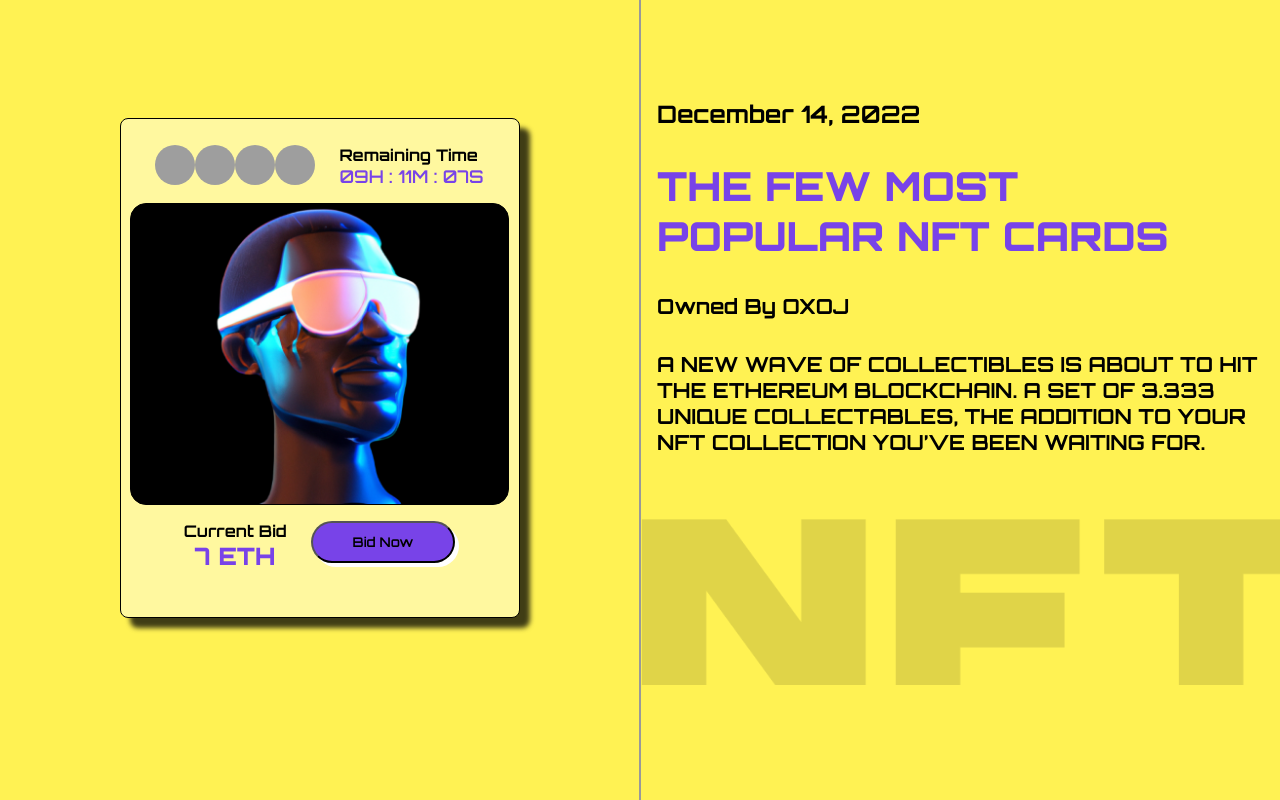
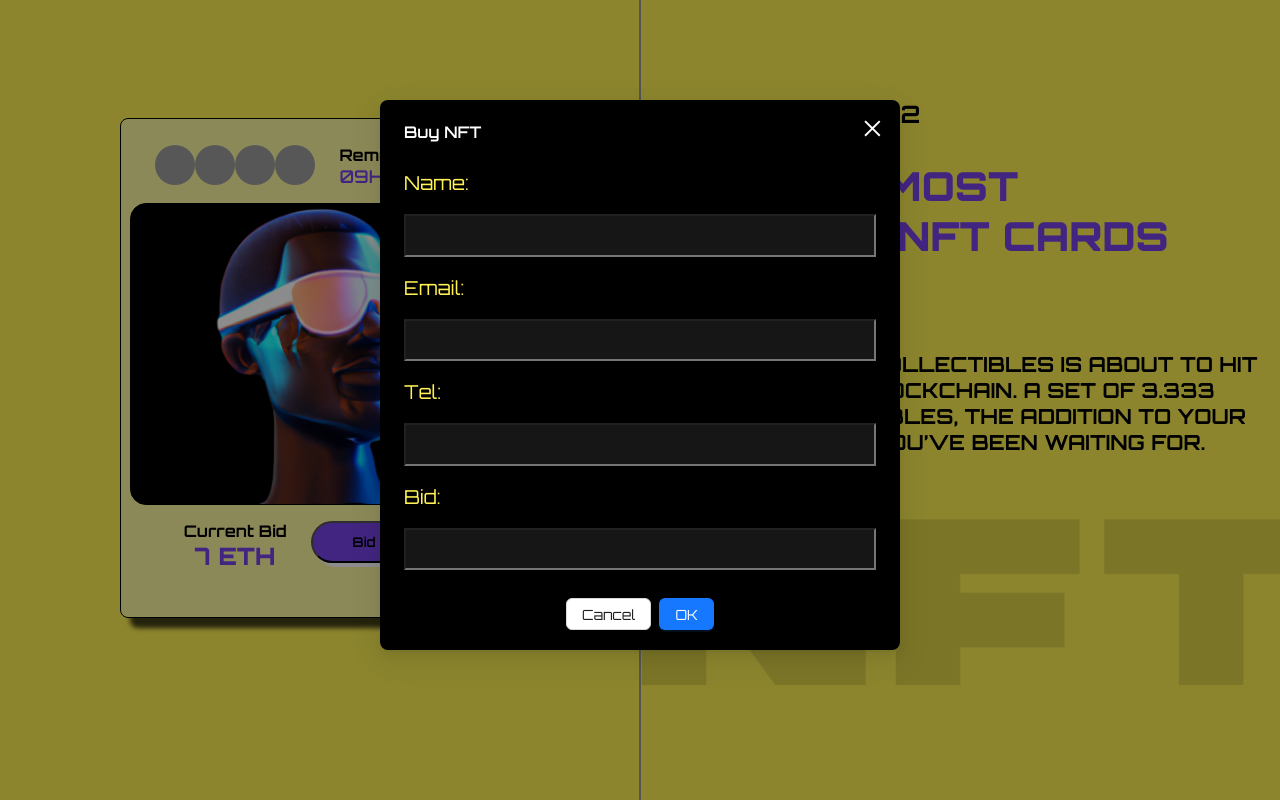
Before and after one commit to fdasabino/nextjs_group_8_app, a Next.js app: page / in a window 1280 px wide. Both pictures are taken after a click on the button "Bid Now". Shown: the part 1776-2576 px from the top of the page. Built offline with nearby package versions, Linux system fonts and the light colour scheme; grey boxes are pictures that could not be loaded.

Commit message:
Implemented modal context globally

```diff
--- a/components/Card/Card.jsx
+++ b/components/Card/Card.jsx
@@ -1,7 +1,7 @@
 import React from "react";
 import Button from "../Button/Button";
 
-const Card = () => {
+const Card = ({ showModal }) => {
   return (
     <div className="card_wrapper">
       <div className="card_header">
@@ -40,7 +40,9 @@ const Card = () => {
           <p>Current Bid</p>
           <p>7 ETH</p>
         </div>
-        <Button buttonType="btnPurple">Bid Now</Button>
+        <Button buttonType="btnPurple" type="button" onClick={showModal}>
+          Bid Now
+        </Button>
       </div>
     </div>
   );
--- a/components/Marketplace/Marketplace.jsx
+++ b/components/Marketplace/Marketplace.jsx
@@ -1,14 +1,19 @@
-import React from "react";
+import { Modal } from "antd";
+import React, { useContext } from "react";
+import { ModalContext } from "../../context/modalContext";
 import Banner from "../Banner/Banner";
 import Card from "../Card/Card";
 
 const Marketplace = () => {
+  const { isModalOpen, showModal, handleOk, handleCancel } =
+    useContext(ModalContext);
+
   return (
     <div id="marketplace">
       <Banner headingType="marketPlace" />
       <section className="marketplace">
         <div className="left">
-          <Card />
+          <Card showModal={showModal} />
         </div>
         <div className="right">
           <div className="right_top">
@@ -29,6 +34,27 @@ const Marketplace = () => {
             <img src="/nft.png" alt="NFT" />
           </div>
         </div>
+        <Modal
+          title="Buy NFT"
+          open={isModalOpen}
+          onOk={handleOk}
+          onCancel={handleCancel}
+          cancelButtonProps={{
+            htmlType: "button",
+          }}
+          okButtonProps={{ htmlType: "button" }}
+        >
+          <form action="">
+            <label htmlFor="Name">Name:</label>
+            <input type="text" />
+            <label htmlFor="Email">Email:</label>
+            <input type="text" />
+            <label htmlFor="Phone">Tel:</label>
+            <input type="text" />
+            <label htmlFor="Bid">Bid:</label>
+            <input type="number" min="0" />
+          </form>
+        </Modal>
       </section>
     </div>
   );
--- /dev/null
+++ b/context/modalContext.js
@@ -0,0 +1,26 @@
+import { createContext, useState } from "react";
+
+export const ModalContext = createContext();
+export const ModalContextProvider = ({ children }) => {
+  const [isModalOpen, setIsModalOpen] = useState(false);
+
+  const showModal = () => {
+    setIsModalOpen(true);
+  };
+
+  const handleOk = (e) => {
+    setIsModalOpen(false);
+  };
+
+  const handleCancel = () => {
+    setIsModalOpen(false);
+  };
+
+  return (
+    <ModalContext.Provider
+      value={{ isModalOpen, showModal, handleOk, handleCancel }}
+    >
+      {children}
+    </ModalContext.Provider>
+  );
+};
--- a/pages/_app.js
+++ b/pages/_app.js
@@ -1,5 +1,3 @@
-/** @format */
-
 import "../styles/globals.scss";
 import "../styles/Button.scss";
 import "../styles/Navbar.scss";
@@ -9,10 +7,12 @@ import "../styles/Gallery.scss";
 import "../styles/Card.scss";
 import "../styles/Marketplace.scss";
 import "react-responsive-carousel/lib/styles/carousel.min.css";
+import { ModalContextProvider } from "../context/modalContext";
 
-export default function App({
-	Component,
-	pageProps,
-}) {
-	return <Component {...pageProps} />;
+export default function App({ Component, pageProps }) {
+  return (
+    <ModalContextProvider>
+      <Component {...pageProps} />
+    </ModalContextProvider>
+  );
 }
--- a/pages/_document.js
+++ b/pages/_document.js
@@ -1,4 +1,4 @@
-import { Html, Head, Main, NextScript } from 'next/document'
+import { Html, Head, Main, NextScript } from "next/document";
 
 export default function Document() {
   return (
@@ -9,5 +9,5 @@ export default function Document() {
         <NextScript />
       </body>
     </Html>
-  )
+  );
 }
--- a/styles/globals.scss
+++ b/styles/globals.scss
@@ -68,6 +68,53 @@ ul {
   }
 }
 
+.ant-modal-content {
+  background: #000 !important;
+  color: #fff !important;
+  display: flex;
+  gap: 1rem;
+  flex-direction: column;
+
+  .ant-modal-body {
+    form {
+      display: flex;
+      flex-direction: column;
+      gap: 1rem;
+
+      label {
+        color: #fff253;
+        font-size: 1.2rem;
+      }
+
+      input {
+        background: rgb(22, 22, 22);
+        height: 2rem;
+        outline: none;
+        color: #fff253;
+        font-size: 1.1rem;
+        padding: 1.2rem;
+      }
+      input::-webkit-outer-spin-button,
+      input::-webkit-inner-spin-button {
+        -webkit-appearance: none;
+        margin: 0;
+      }
+    }
+  }
+
+  .ant-modal-header {
+    background: #000 !important;
+
+    .ant-modal-title {
+      color: #fff !important;
+    }
+  }
+  .ant-modal-footer {
+    display: flex;
+    justify-content: center;
+  }
+}
+
 /* width */
 ::-webkit-scrollbar {
   display: none;
```
Also changed, not shown: pages/index.js (+3 -14 lines).
